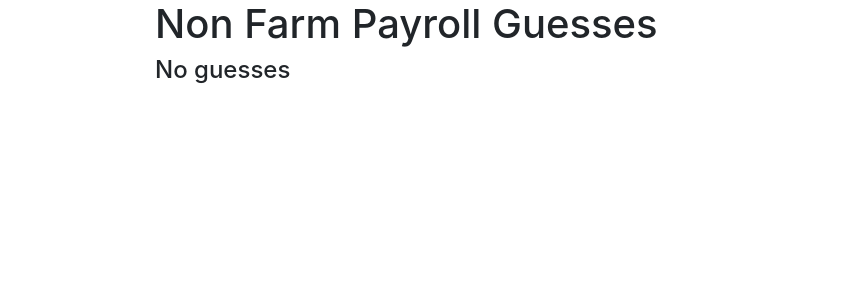
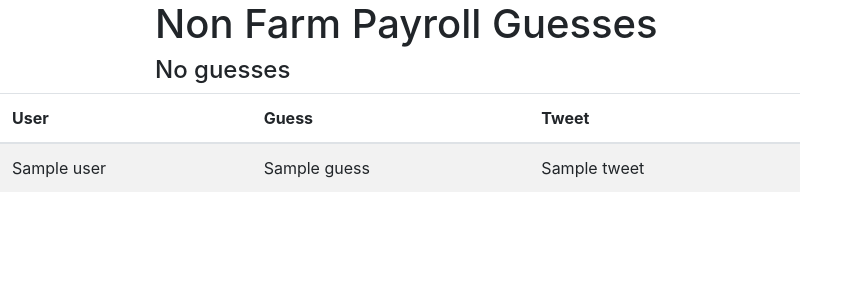
Before and after one commit to jamesedwarddillard-zz/guess, a Flask app: template templates/index.html in a window 1280 px wide. Shown: the top 300 px of the page, without its empty margins (0-863 px from the left). Run offline with Flask 2, Linux system fonts and the light colour scheme; the template is opened without the code that fills it: most values are stand-ins (such as "Sample title", 1, 10 or a date in 2020); some libraries are stand-ins or nearby versions.

Commit message:
got guesses displayed

```diff
--- a/app.py
+++ b/app.py
@@ -15,11 +15,15 @@ from models import Result
 def index():
 	entry_list = response_aggregator('#nfpguesses', '')
 	summary = len(entry_list)
-	return render_template('index.html', summary=summary)
+	return render_template('index.html', summary=summary, entry_list=entry_list)
 
 @app.route('/<year>/<month>')
 def hello_selected_month(year, month):
 	return "How many jobs were added in {}, {}?".format(month, year)
 
+@app.route('/about')
+def about():
+	pass
+
 if __name__ == '__main__':
 	app.run()
--- a/templates/index.html
+++ b/templates/index.html
@@ -21,6 +21,21 @@
         		<h4> No guesses </h4>
         	{% endif %}
         </div>
+        <table class="table table-striped" style="max-width: 800px;">
+        	<thead>
+                  <tr>
+                    <th>User</th>
+                    <th>Guess</th>
+                    <th>Tweet</th>
+                  </tr>
+            </thead>
+            {% for entry in entry_list %}
+            <tr>
+            	<td>{{ entry.user }}</td>
+            	<td>{{ entry.guess }}</td>
+            	<td>{{ entry.tweet }}</td>
+            </tr>
+            {% endfor %}
         <script src="//code.jquery.com/jquery-1.11.0.min.js"></script>
     <script src="//netdna.bootstrapcdn.com/bootstrap/3.1.1/js/bootstrap.min.js"></script>
   </body>
```
